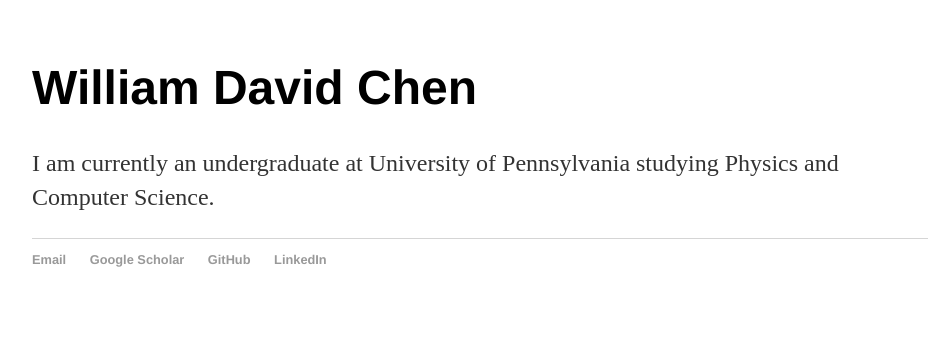
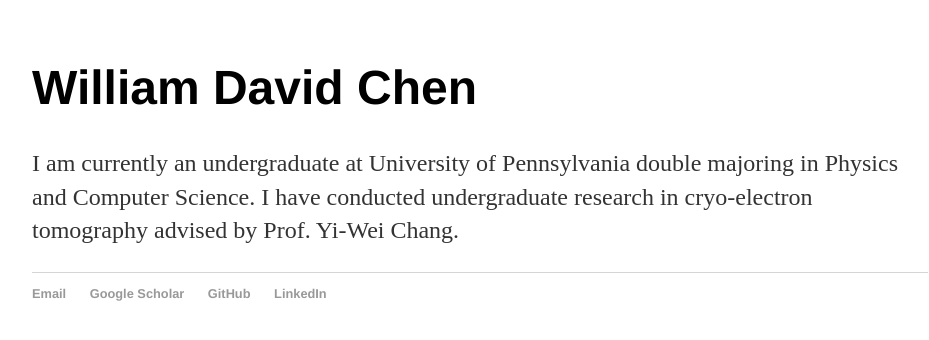
Before and after one commit to bchen00/bchen00.github.io, a Jekyll site: the page built from index.html, in a window 1280 px wide. Shown: the top 340 px of the page, without its empty margins (160-1089 px from the left). Built offline with Jekyll 4.4.1, drawn with Linux system fonts in a browser that asks for light colours.

Commit message:
added some text

```diff
--- a/index.html
+++ b/index.html
@@ -4,5 +4,5 @@
 ---
 <div class="blurb">
 	<h1>William David Chen</h1>
-	<p>I am currently an undergraduate at University of Pennsylvania studying Physics and Computer Science.</p>
+	<p>I am currently an undergraduate at University of Pennsylvania double majoring in Physics and Computer Science. I have conducted undergraduate research in cryo-electron tomography advised by Prof. Yi-Wei Chang.</p>
 </div><!-- /.blurb -->
```
